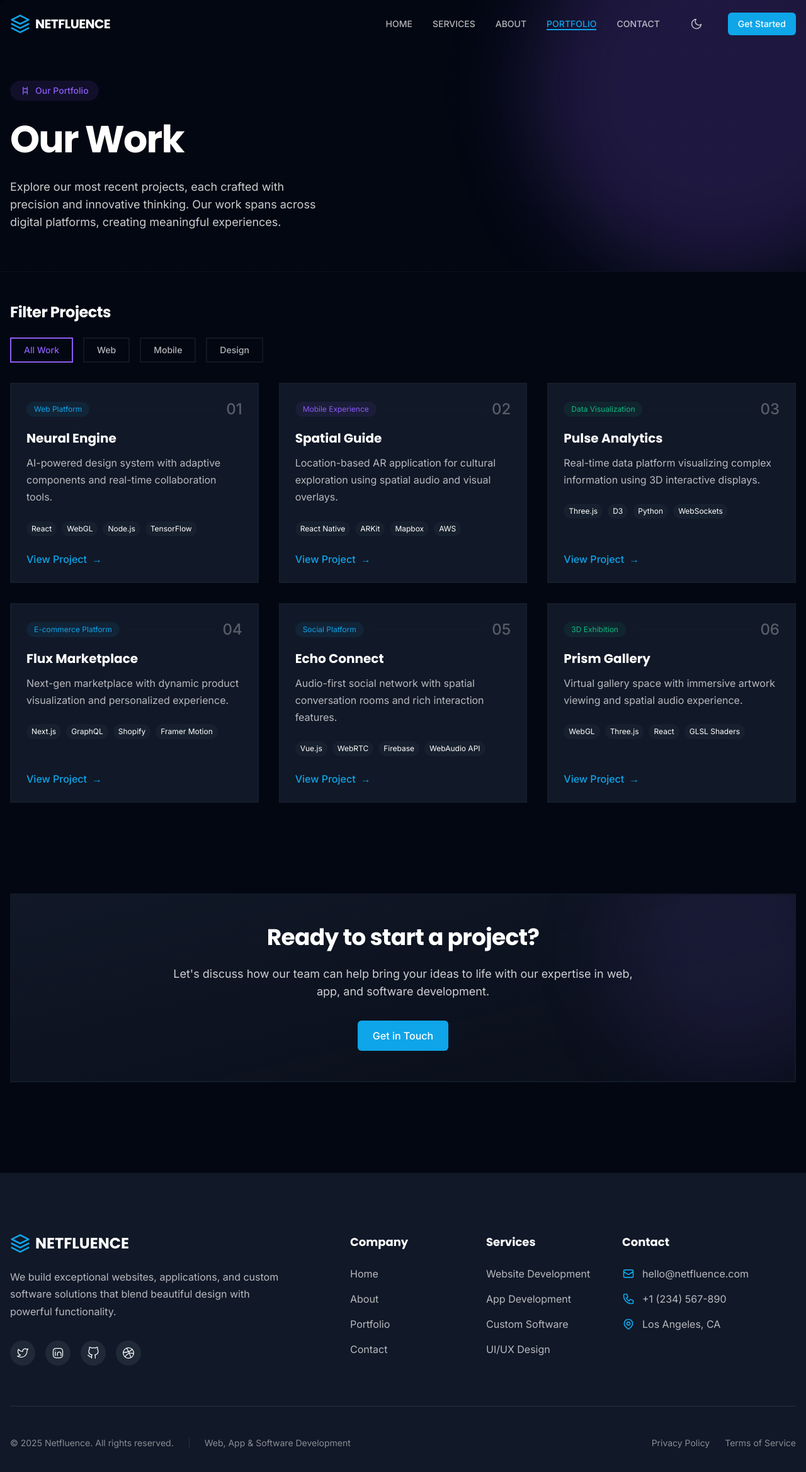
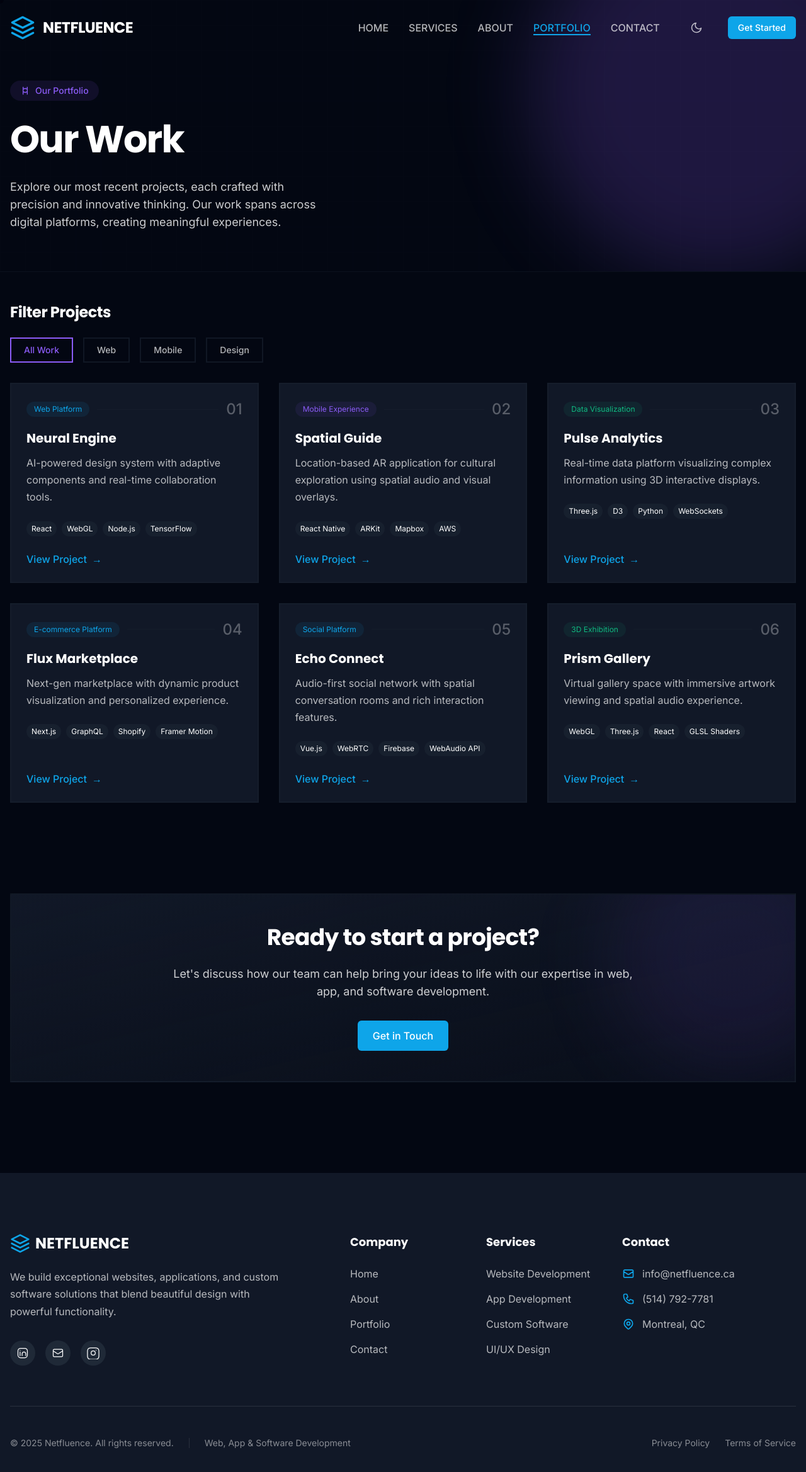
Before and after one commit to MeziGit/Netfluence, a React (Vite) app: page /portfolio in a window 1280 px wide. Shown: the top 2338 px of the page at 63% size. Built offline with nearby package versions, Linux system fonts and the light colour scheme.

Commit message:
site changes

```diff
--- a/src/components/Footer.jsx
+++ b/src/components/Footer.jsx
@@ -73,29 +73,29 @@ const Footer = () => {
             <h3 className="text-lg font-bold mb-6">Contact</h3>
             <div className="flex flex-col space-y-4 text-white/70">
               <a
-                href="mailto:hello@netfluence.com"
+                href="mailto:info@netfluence.ca"
                 className="flex items-center gap-3 hover:text-white transition-colors"
               >
                 <svg className="w-5 h-5 text-accent" fill="none" viewBox="0 0 24 24" stroke="currentColor">
                   <path strokeLinecap="round" strokeLinejoin="round" strokeWidth="2" d="M3 8l7.89 5.26a2 2 0 002.22 0L21 8M5 19h14a2 2 0 002-2V7a2 2 0 00-2-2H5a2 2 0 00-2 2v10a2 2 0 002 2z" />
                 </svg>
-                hello@netfluence.com
+                info@netfluence.ca
               </a>
               <a
-                href="tel:+1234567890"
+                href="tel:5147927781"
                 className="flex items-center gap-3 hover:text-white transition-colors"
               >
                 <svg className="w-5 h-5 text-accent" fill="none" viewBox="0 0 24 24" stroke="currentColor">
                   <path strokeLinecap="round" strokeLinejoin="round" strokeWidth="2" d="M3 5a2 2 0 012-2h3.28a1 1 0 01.948.684l1.498 4.493a1 1 0 01-.502 1.21l-2.257 1.13a11.042 11.042 0 005.516 5.516l1.13-2.257a1 1 0 011.21-.502l4.493 1.498a1 1 0 01.684.949V19a2 2 0 01-2 2h-1C9.716 21 3 14.284 3 6V5z" />
                 </svg>
-                +1 (234) 567-890
+                (514) 792-7781
               </a>
               <div className="flex items-center gap-3">
                 <svg className="w-5 h-5 text-accent" fill="none" viewBox="0 0 24 24" stroke="currentColor">
                   <path strokeLinecap="round" strokeLinejoin="round" strokeWidth="2" d="M17.657 16.657L13.414 20.9a1.998 1.998 0 01-2.827 0l-4.244-4.243a8 8 0 1111.314 0z" />
                   <path strokeLinecap="round" strokeLinejoin="round" strokeWidth="2" d="M15 11a3 3 0 11-6 0 3 3 0 016 0z" />
                 </svg>
-                Los Angeles, CA
+                Montreal, QC
               </div>
             </div>
           </div>
@@ -151,15 +151,6 @@ const serviceLinks = [
 // Social media icons using SVG
 const socialLinks = [
   {
-    name: 'Twitter',
-    url: 'https://twitter.com',
-    icon: (
-      <svg xmlns="http://www.w3.org/2000/svg" fill="none" viewBox="0 0 24 24" stroke="currentColor" className="w-5 h-5">
-        <path strokeLinecap="round" strokeLinejoin="round" strokeWidth="1.5" d="M22 4.01c-1 .49-1.98.689-3 .99-1.121-1.265-2.783-1.335-4.38-.737S11.977 6.323 12 8v1c-3.245.083-6.135-1.395-8-4 0 0-4.182 7.433 4 11-1.872 1.247-3.739 2.088-6 2 3.308 1.803 6.913 2.423 10.034 1.517 3.58-1.04 6.522-3.723 7.651-7.742a13.84 13.84 0 0 0 .497-3.753C20.18 7.773 21.692 5.25 22 4.009z" />
-      </svg>
-    )
-  },
-  {
     name: 'LinkedIn',
     url: 'https://linkedin.com',
     icon: (
@@ -169,21 +160,22 @@ const socialLinks = [
     )
   },
   {
-    name: 'Github',
-    url: 'https://github.com',
+    name: 'Email',
+    url: 'mailto:info@netfluence.ca',
     icon: (
       <svg xmlns="http://www.w3.org/2000/svg" fill="none" viewBox="0 0 24 24" stroke="currentColor" className="w-5 h-5">
-        <path strokeLinecap="round" strokeLinejoin="round" strokeWidth="1.5" d="M9 19c-5 1.5-5-2.5-7-3m14 6v-3.87a3.37 3.37 0 0 0-.94-2.61c3.14-.35 6.44-1.54 6.44-7A5.44 5.44 0 0 0 20 4.77 5.07 5.07 0 0 0 19.91 1S18.73.65 16 2.48a13.38 13.38 0 0 0-7 0C6.27.65 5.09 1 5.09 1A5.07 5.07 0 0 0 5 4.77a5.44 5.44 0 0 0-1.5 3.78c0 5.42 3.3 6.61 6.44 7A3.37 3.37 0 0 0 9 18.13V22" />
+        <path strokeLinecap="round" strokeLinejoin="round" strokeWidth="1.5" d="M3 8l7.89 5.26a2 2 0 002.22 0L21 8M5 19h14a2 2 0 002-2V7a2 2 0 00-2-2H5a2 2 0 00-2 2v10a2 2 0 002 2z" />
       </svg>
     )
   },
   {
-    name: 'Dribbble',
-    url: 'https://dribbble.com',
+    name: 'Instagram',
+    url: 'https://instagram.com',
     icon: (
       <svg xmlns="http://www.w3.org/2000/svg" fill="none" viewBox="0 0 24 24" stroke="currentColor" className="w-5 h-5">
-        <path strokeLinecap="round" strokeLinejoin="round" strokeWidth="1.5" d="M12 22c5.523 0 10-4.477 10-10S17.523 2 12 2 2 6.477 2 12s4.477 10 10 10z" />
-        <path strokeLinecap="round" strokeLinejoin="round" strokeWidth="1.5" d="M8.56 2.75c4.37 6.03 6.02 9.42 8.03 17.72m2.54-15.38c-3.72 4.35-8.94 5.66-16.88 5.85m19.5 1.9c-3.5-.93-6.63-.82-8.94 0-2.58.92-5.01 2.86-7.44 6.32" />
+        <path strokeLinecap="round" strokeLinejoin="round" strokeWidth="1.5" d="M12 2.25c2.69 0 3.58.01 4.95.07 1.4.06 2.16.3 2.67.5.67.26 1.15.57 1.65 1.08.5.5.82.98 1.08 1.65.2.51.44 1.27.5 2.67.06 1.37.07 2.26.07 4.95s-.01 3.58-.07 4.95c-.06 1.4-.3 2.16-.5 2.67-.26.67-.58 1.15-1.08 1.65-.5.5-.98.82-1.65 1.08-.51.2-1.27.44-2.67.5-1.37.06-2.26.07-4.95.07s-3.58-.01-4.95-.07c-1.4-.06-2.16-.3-2.67-.5-.67-.26-1.15-.58-1.65-1.08-.5-.5-.82-.98-1.08-1.65-.2-.51-.44-1.27-.5-2.67-.06-1.37-.07-2.26-.07-4.95s.01-3.58.07-4.95c.06-1.4.3-2.16.5-2.67.26-.67.58-1.15 1.08-1.65.5-.5.98-.82 1.65-1.08.51-.2 1.27-.44 2.67-.5 1.37-.06 2.26-.07 4.95-.07z" />
+        <path strokeLinecap="round" strokeLinejoin="round" strokeWidth="1.5" d="M16 12a4 4 0 11-8 0 4 4 0 018 0z" />
+        <path strokeLinecap="round" strokeLinejoin="round" strokeWidth="1.5" d="M17.5 6.5h.01" />
       </svg>
     )
   }
--- a/src/components/Header.jsx
+++ b/src/components/Header.jsx
@@ -26,17 +26,17 @@ const Header = () => {
 
   return (
     <header
-      className={`fixed w-full z-50 transition-all duration-300 ${
-        scrolled ? 'py-3 backdrop-blur-md bg-dark-bg/80 border-b border-dark-accent/50' : 'py-5'
+      className={`fixed w-full z-50 transition-all duration-300 py-6 ${
+        scrolled ? 'backdrop-blur-md bg-dark-bg/80 border-b border-dark-accent/50' : ''
       }`}
     >
       <div className="container flex items-center justify-between">
         <Link
           to="/"
-          className="font-display text-xl font-bold tracking-tight relative z-10 flex items-center gap-2"
+          className="font-display text-2xl font-bold tracking-tight relative z-10 flex items-center gap-3"
           data-cursor="pointer"
         >
-          <svg className="w-8 h-8 text-accent" viewBox="0 0 24 24" fill="none" xmlns="http://www.w3.org/2000/svg">
+          <svg className="w-10 h-10 text-accent" viewBox="0 0 24 24" fill="none" xmlns="http://www.w3.org/2000/svg">
             <path d="M12 2L2 7L12 12L22 7L12 2Z" stroke="currentColor" strokeWidth="2" strokeLinecap="round" strokeLinejoin="round"/>
             <path d="M2 17L12 22L22 17" stroke="currentColor" strokeWidth="2" strokeLinecap="round" strokeLinejoin="round"/>
             <path d="M2 12L12 17L22 12" stroke="currentColor" strokeWidth="2" strokeLinecap="round" strokeLinejoin="round"/>
@@ -51,7 +51,7 @@ const Header = () => {
               key={item.path}
               to={item.path}
               className={({ isActive }) =>
-                `relative text-sm font-medium uppercase transition-all group
+                `relative text-base font-medium uppercase transition-all group
                 ${isActive ? 'text-accent' : 'text-white/70 hover:text-white'}`
               }
               data-cursor="pointer"
--- a/src/index.css
+++ b/src/index.css
@@ -49,7 +49,7 @@
 
 /* Container styles */
 .container {
-  @apply px-4 mx-auto max-w-7xl;
+  @apply px-4 mx-auto max-w-full sm:max-w-[90%] md:max-w-[85%] lg:max-w-[80%] xl:max-w-7xl 2xl:max-w-[1600px];
 }
 
 /* Prevent FOUC (Flash of Unstyled Content) */
--- a/src/pages/HomePage.jsx
+++ b/src/pages/HomePage.jsx
@@ -101,7 +101,7 @@ const HomePage = () => {
                   transition={{ duration: 0.8, delay: 0.6 }}
                   className="text-lg max-w-lg text-white/80"
                 >
-                  We build exceptional websites, apps, and software that blend beautiful design with powerful functionality to help your business thrive in the digital world.
+                  Transform your business with customized web and app development, reliable hosting, and software solutions that help your business thrive in the digital world.
                 </motion.p>
               </div>
 
@@ -214,7 +214,7 @@ const HomePage = () => {
             </p>
           </div>
 
-          <div className="grid md:grid-cols-3 gap-8">
+          <div className="grid grid-cols-1 sm:grid-cols-2 lg:grid-cols-4 gap-8">
             {services.map((service, index) => (
               <motion.div
                 key={index}
@@ -417,7 +417,7 @@ const HomePage = () => {
 const services = [
   {
     title: "Website Development",
-    description: "We create responsive, user-friendly websites that showcase your brand and drive conversions.",
+    description: "From creating brand new innovative websites to updating pre-existing ones, we craft responsive, user-friendly sites that showcase your brand.",
     icon: (
       <svg xmlns="http://www.w3.org/2000/svg" fill="none" viewBox="0 0 24 24" stroke="currentColor">
         <path strokeLinecap="round" strokeLinejoin="round" strokeWidth={2} d="M9.75 17L9 20l-1 1h8l-1-1-.75-3M3 13h18M5 17h14a2 2 0 002-2V5a2 2 0 00-2-2H5a2 2 0 00-2 2v10a2 2 0 002 2z" />
@@ -425,20 +425,29 @@ const services = [
     )
   },
   {
-    title: "App Development",
-    description: "We build native and cross-platform mobile apps that provide seamless experiences on all devices.",
+    title: "Hosting",
+    description: "Reliable hosting and maintenance of websites, databases, and servers to ensure your digital assets are secure and performing optimally.",
     icon: (
       <svg xmlns="http://www.w3.org/2000/svg" fill="none" viewBox="0 0 24 24" stroke="currentColor">
-        <path strokeLinecap="round" strokeLinejoin="round" strokeWidth={2} d="M12 18h.01M8 21h8a2 2 0 002-2V5a2 2 0 00-2-2H8a2 2 0 00-2 2v14a2 2 0 002 2z" />
+        <path strokeLinecap="round" strokeLinejoin="round" strokeWidth={2} d="M5 12h14M5 12a2 2 0 01-2-2V6a2 2 0 012-2h14a2 2 0 012 2v4a2 2 0 01-2 2M5 12a2 2 0 00-2 2v4a2 2 0 002 2h14a2 2 0 002-2v-4a2 2 0 00-2-2m-2-4h.01M17 16h.01" />
       </svg>
     )
   },
   {
-    title: "Custom Software",
-    description: "We develop tailored software solutions that solve your specific business challenges.",
+    title: "Software Development",
+    description: "Developing cutting-edge software solutions tailored to your business needs for improved efficiency and productivity.",
     icon: (
       <svg xmlns="http://www.w3.org/2000/svg" fill="none" viewBox="0 0 24 24" stroke="currentColor">
         <path strokeLinecap="round" strokeLinejoin="round" strokeWidth={2} d="M10 20l4-16m4 4l4 4-4 4M6 16l-4-4 4-4" />
+      </svg>
+    )
+  },
+  {
+    title: "Application Development",
+    description: "Creating and hosting high-performing applications that provide seamless experiences across all devices.",
+    icon: (
+      <svg xmlns="http://www.w3.org/2000/svg" fill="none" viewBox="0 0 24 24" stroke="currentColor">
+        <path strokeLinecap="round" strokeLinejoin="round" strokeWidth={2} d="M12 18h.01M8 21h8a2 2 0 002-2V5a2 2 0 00-2-2H8a2 2 0 00-2 2v14a2 2 0 002 2z" />
       </svg>
     )
   }
```
Also changed, not shown: 1 other file (tests, documents, lock files or other folders).
